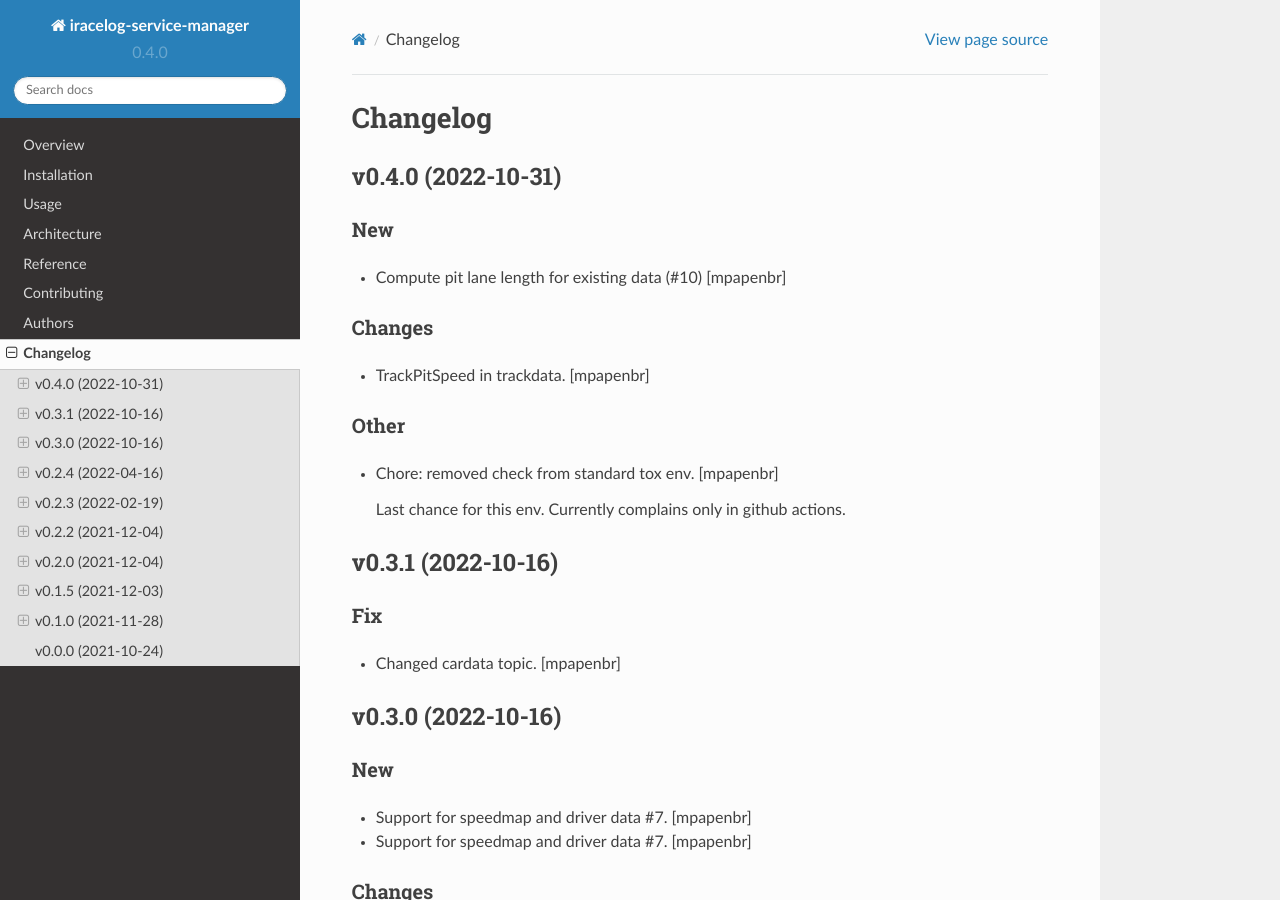
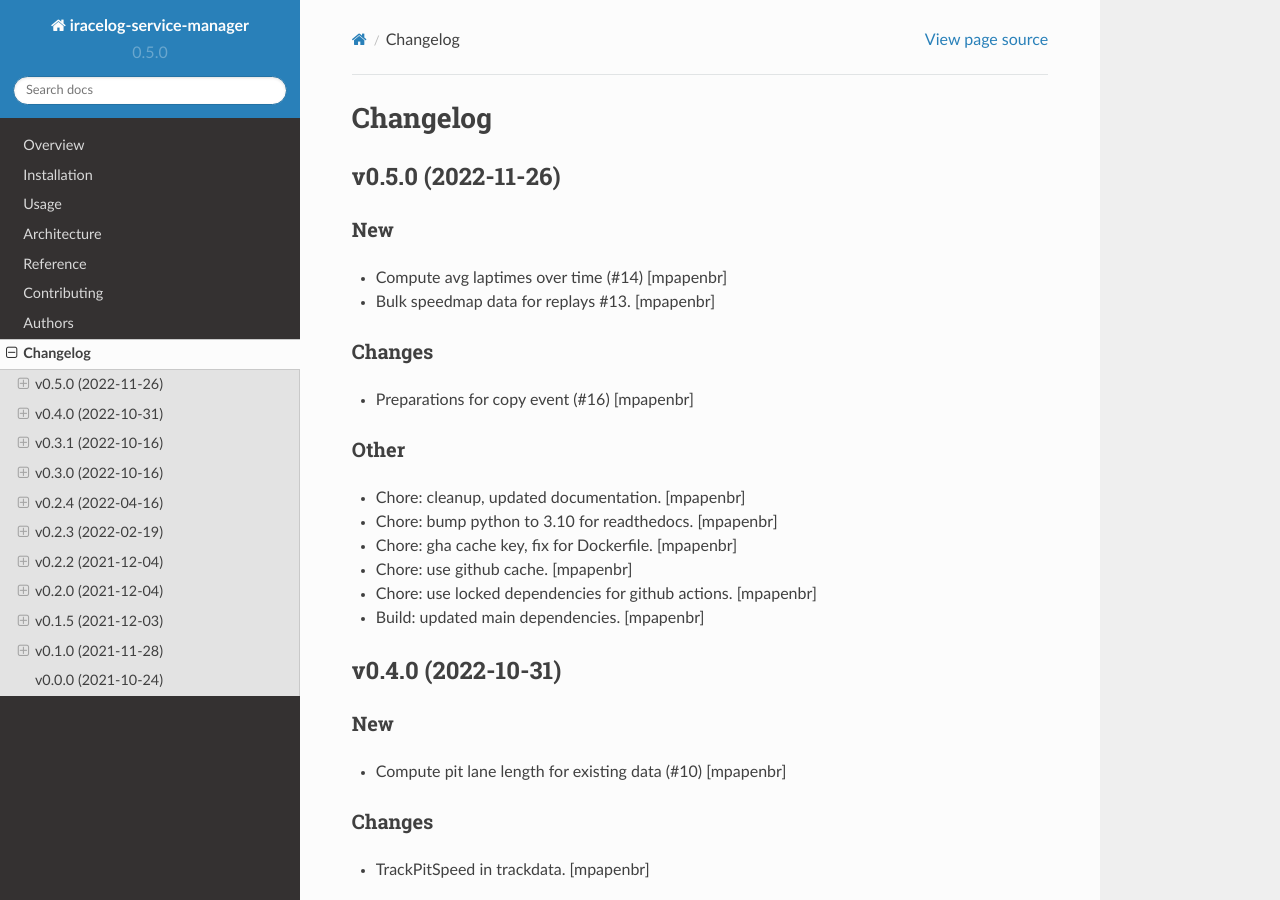
Before and after one commit to mpapenbr/iracelog-service-manager, a Sphinx documentation site: the page built from docs/changelog.rst, in a window 1280 px wide and 900 px high. Built offline with Sphinx 7.4.7 and the Read the Docs theme 2.0.0, drawn with Linux system fonts in a browser that asks for light colours.

Commit message:
Bump version: 0.4.0 → 0.5.0

```diff
--- a/CHANGELOG.rst
+++ b/CHANGELOG.rst
@@ -1,5 +1,27 @@
 Changelog
 =========
+
+
+v0.5.0 (2022-11-26)
+-------------------
+
+New
+~~~
+- Compute avg laptimes over time (#14) [mpapenbr]
+- Bulk speedmap data for replays #13. [mpapenbr]
+
+Changes
+~~~~~~~
+- Preparations for copy event (#16) [mpapenbr]
+
+Other
+~~~~~
+- Chore: cleanup, updated documentation. [mpapenbr]
+- Chore: bump python to 3.10 for readthedocs. [mpapenbr]
+- Chore: gha cache key, fix for Dockerfile. [mpapenbr]
+- Chore: use github cache. [mpapenbr]
+- Chore: use locked dependencies for github actions. [mpapenbr]
+- Build: updated main dependencies. [mpapenbr]
 
 
 v0.4.0 (2022-10-31)
--- a/README.rst
+++ b/README.rst
@@ -22,9 +22,9 @@ Overview
     :target: https://codecov.io/github/mpapenbr/iracelog-service-manager
 
 
-.. |commits-since| image:: https://img.shields.io/github/commits-since/mpapenbr/iracelog-service-manager/v0.4.0.svg
+.. |commits-since| image:: https://img.shields.io/github/commits-since/mpapenbr/iracelog-service-manager/v0.5.0.svg
     :alt: Commits since latest release
-    :target: https://github.com/mpapenbr/iracelog-service-manager/compare/v0.4.0...main
+    :target: https://github.com/mpapenbr/iracelog-service-manager/compare/v0.5.0...main
 
 
 
--- a/docs/conf.py
+++ b/docs/conf.py
@@ -20,7 +20,7 @@ project = 'iracelog-service-manager'
 year = '2022'
 author = 'Markus Papenbrock'
 copyright = '{0}, {1}'.format(year, author)
-version = release = '0.4.0'
+version = release = '0.5.0'
 
 pygments_style = 'trac'
 templates_path = ['.']
--- a/setup.py
+++ b/setup.py
@@ -23,7 +23,7 @@ def read(*names, **kwargs):
 
 setup(
     name='iracelog-service-manager',
-    version='0.4.0',
+    version='0.5.0',
     license='Apache-2.0',
     description='Managing services for iRacelog backend.',
     long_description='%s\n%s' % (
--- a/src/iracelog_service_manager/__init__.py
+++ b/src/iracelog_service_manager/__init__.py
@@ -1 +1 @@
-__version__ = '0.4.0'
+__version__ = '0.5.0'
```
Also changed, not shown: .bumpversion.cfg.
